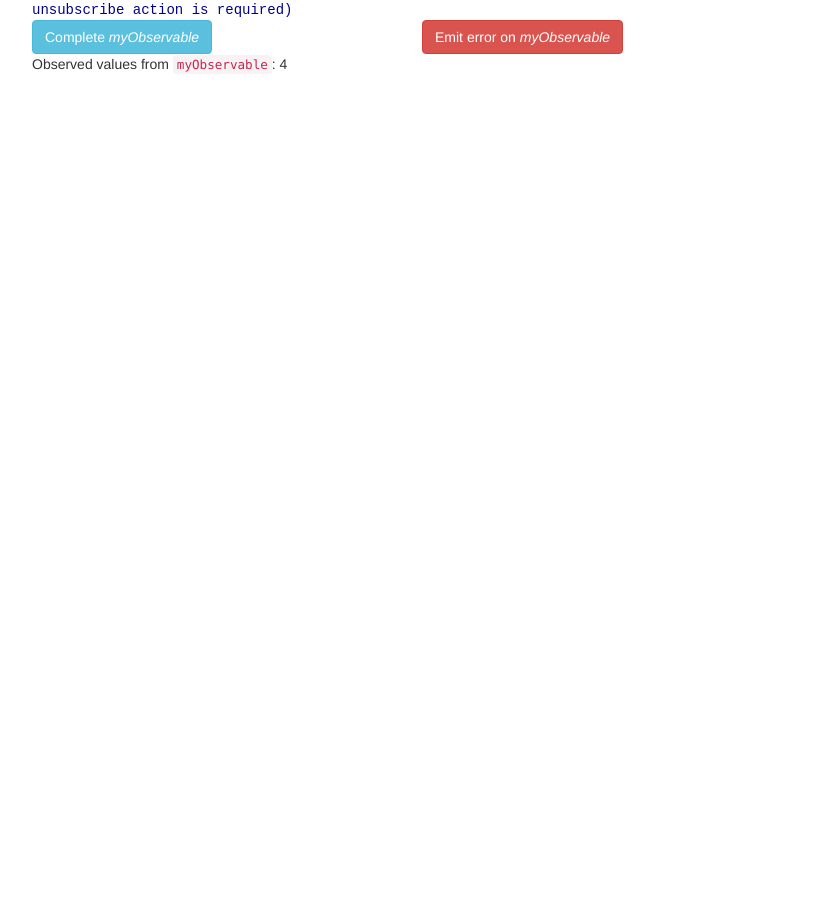
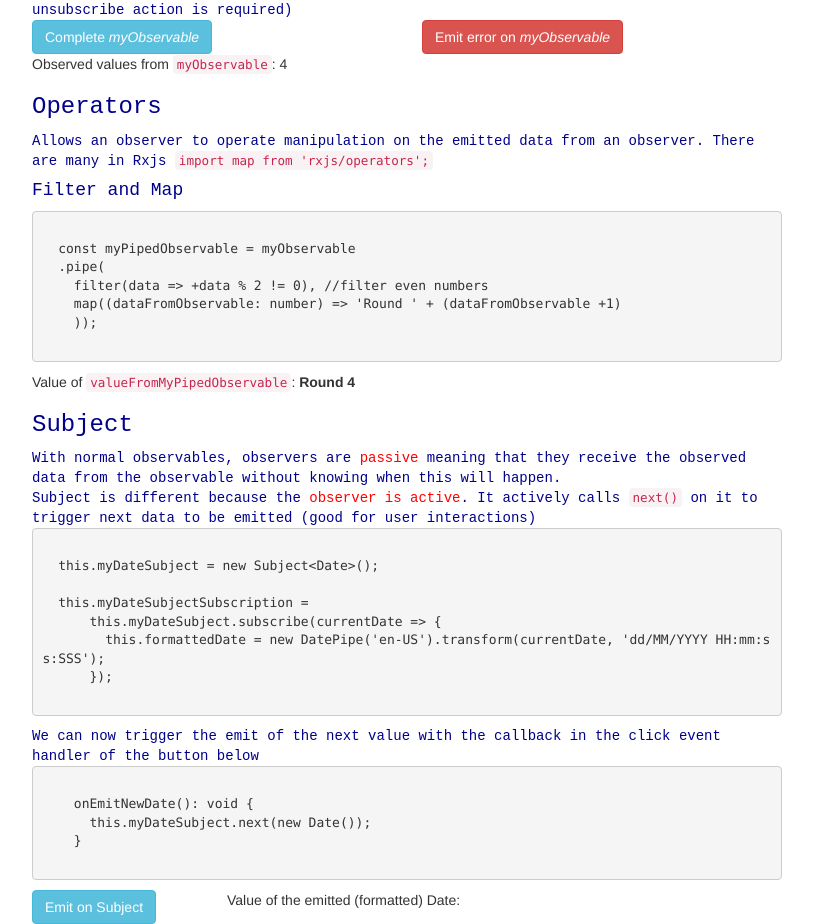
Before and after one commit to apedano/angular-tutorial, an Angular app: page /observables in a window 1280 px wide. Shown: the part 1440-2364 px from the top of the page, without its empty margins (233-1046 px from the left). Before the commit the page ends 1514 px from the top, so only its background shows below. Built offline with nearby package versions, Linux system fonts and the light colour scheme.

Commit message:
Added operators and subject to Observable section

```diff
--- a/src/app/observables/observables-main/observables-main.component.html
+++ b/src/app/observables/observables-main/observables-main.component.html
@@ -40,3 +40,30 @@
  </div>
 
 <div>Observed values from <code>myObservable</code>: {{countFromMyObservable}}</div>
+<h3 class="notes">Operators</h3>
+<div class="notes">Allows an observer to operate manipulation on the emitted data from an observer. There are many in Rxjs <code>import  map  from 'rxjs/operators';</code></div>
+<h4 class="notes">Filter and Map</h4>
+<pre>
+   <code>{{snippet6}}</code>
+</pre>
+<div>Value of <code>valueFromMyPipedObservable</code>: <b>{{valueFromMyPipedObservable}}</b></div>
+<h3 class="notes">Subject</h3>
+<div class="notes">With normal observables, observers are <span class="warning">passive</span> meaning that they receive the observed data from the observable without knowing when this will happen.</div>
+<div class="notes">Subject is different because the <span class="warning">observer is active</span>. It actively calls <code>next()</code> on it to trigger next data to be emitted (good for user interactions)</div>
+<pre>
+   <code>{{snippet7}}</code>
+</pre>
+<div class="notes">
+   We can now trigger the emit of the next value with the callback in the click event handler of the button below
+</div>
+<pre>
+   <code>{{snippet8}}</code>
+</pre>
+<div class="row">
+   <div class="col-xs-3">
+      <button class="btn btn-info" (click)="onEmitNewDate()">Emit on Subject</button>
+   </div>
+   <div class="col-xs-9">
+      Value of the emitted (formatted) Date: <b>{{formattedDate}}</b>
+   </div>
+</div>
--- a/src/app/observables/observables-main/observables-main.component.ts
+++ b/src/app/observables/observables-main/observables-main.component.ts
@@ -1,5 +1,7 @@
+import { DatePipe } from '@angular/common';
 import { Component, OnDestroy, OnInit } from '@angular/core';
-import { interval, Observable, Subscription } from 'rxjs';
+import { interval, Observable, Subject, Subscription } from 'rxjs';
+import { filter, map } from 'rxjs/operators';
 
 @Component({
   selector: 'app-observables-main',
@@ -70,15 +72,42 @@ export class ObservablesMainComponent implements OnInit, OnDestroy {
   });
   `;
 
+  snippet6 = `
+  const myPipedObservable = myObservable
+  .pipe(
+    filter(data => +data % 2 != 0), //filter even numbers
+    map((dataFromObservable: number) => 'Round ' + (dataFromObservable +1)
+    ));
+  `;
+
+  snippet7 = `
+  this.myDateSubject = new Subject<Date>();
+
+  this.myDateSubjectSubscription =
+      this.myDateSubject.subscribe(currentDate => {
+        this.formattedDate = new DatePipe('en-US').transform(currentDate, 'dd/MM/YYYY HH:mm:ss:SSS');
+      });
+  `;
+
+  snippet8 = `
+    onEmitNewDate(): void {
+      this.myDateSubject.next(new Date());
+    }
+  `;
 
   intervalSubscription : Subscription;
   myObservableSubscription : Subscription;
-
+  pipedMyObservableSubscription: Subscription;
+  myDateSubjectSubscription: Subscription;
 
   countFromInterval: number;
   countFromMyObservable: number;
+  valueFromMyPipedObservable: string;
   errorMyObservable: boolean = false;
   completeMyObservable: boolean = false;
+  formattedDate: string;
+
+  myDateSubject: Subject<Date>;
 
   constructor() { }
 
@@ -100,16 +129,42 @@ export class ObservablesMainComponent implements OnInit, OnDestroy {
         }
       }, 1000)
     });
+
     this.myObservableSubscription = myObservable.subscribe({
         next: (v) => this.countFromMyObservable = +v,
         error: (e) =>  alert('An error has been observed:' + e.message),
         complete: () => alert('MyObservable is complete!')
     });
+    //operators
+    const myPipedObservable = myObservable
+    .pipe(
+      filter(data => +data % 2 != 0), //filter even numbers
+      map((dataFromObservable: number) => 'Round ' + (dataFromObservable +1)
+      ));
+
+    this.pipedMyObservableSubscription = myPipedObservable
+      .subscribe(data => this.valueFromMyPipedObservable = data)
+
+    //subject
+    this.myDateSubject = new Subject<Date>();
+
+    this.myDateSubjectSubscription =
+      this.myDateSubject.subscribe(currentDate => {
+        this.formattedDate = new DatePipe('en-US').transform(currentDate, 'dd/MM/YYYY HH:mm:ss:SSS');
+      });
+
+  }
+
+
+  onEmitNewDate(): void {
+    this.myDateSubject.next(new Date());
   }
 
   ngOnDestroy(): void {
     this.intervalSubscription.unsubscribe();
     this.myObservableSubscription.unsubscribe();
+    this.pipedMyObservableSubscription.unsubscribe();
+    this.myDateSubjectSubscription.unsubscribe();
   }
 
   onCompletetMyObservable(): void {
```
